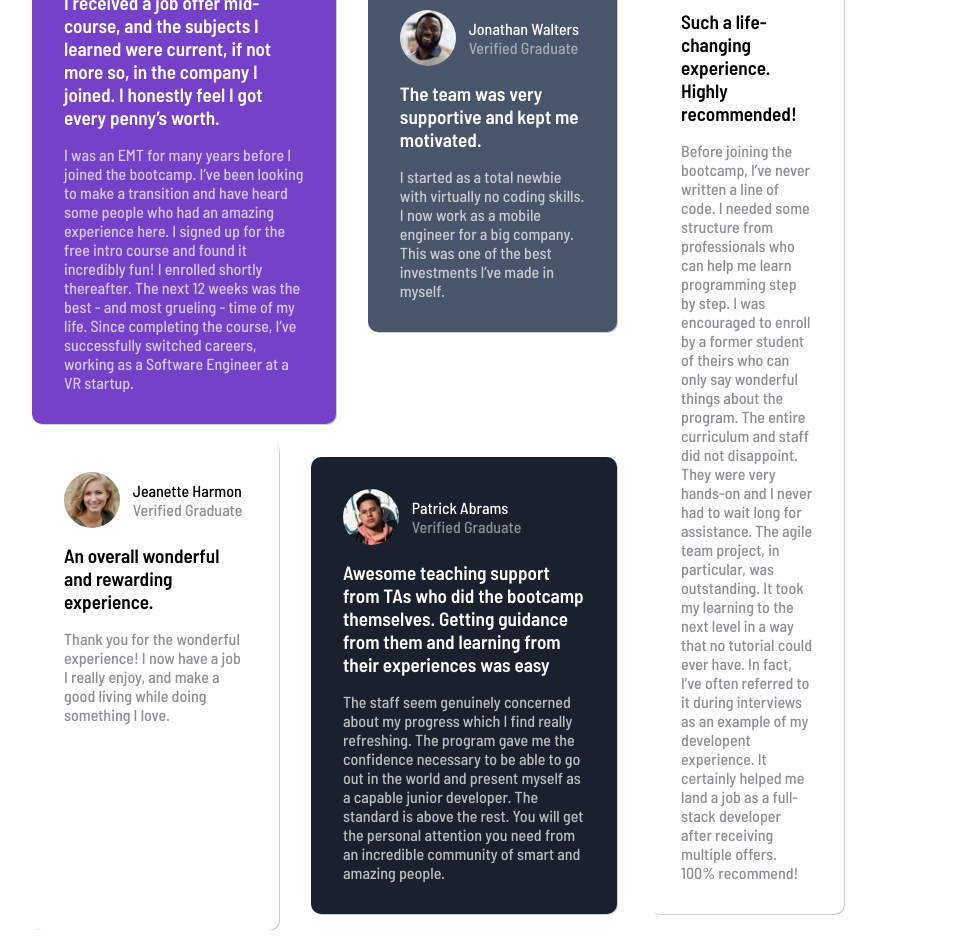
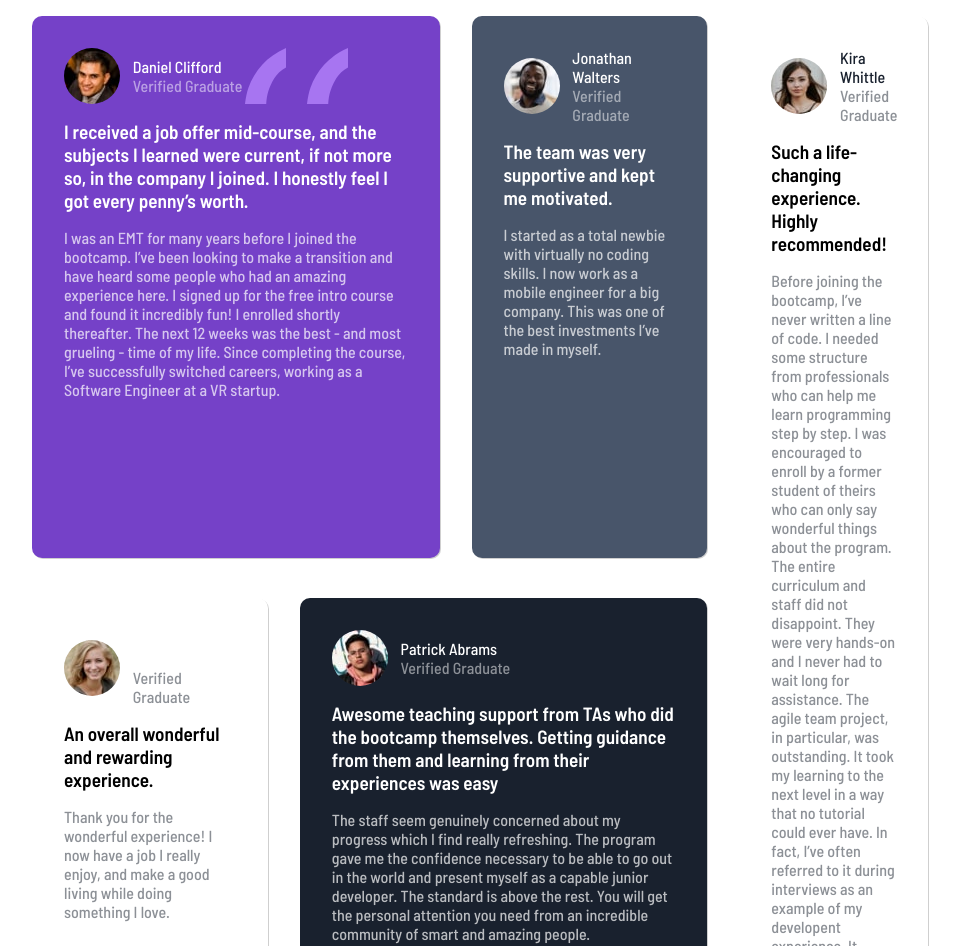
Before and after one commit to BismeetSingh/frontendmentor-teestimonials, a plain HTML site: page index.html in a window 1280 px wide. Shown: the top 946 px of the page, without its empty margins (176-1136 px from the left). Drawn offline with Linux system fonts and the light colour scheme.

Commit message:
Refactor css and remove high specificity. Make css mobile first.

```diff
--- a/main.scss
+++ b/main.scss
@@ -12,12 +12,16 @@ body{
     justify-content: center;
     align-items: center;
     width: 100%;
-    max-height: 100vh;
+    min-height: 100vh;
 }
 
-@media (max-width:768px) {
-    main {
-        height: 100vh;
+
+
+
+main{
+    display: grid;
+    max-width: 70%;
+    font-family: variables.$font;
     grid-template-areas: "daniel"
     "daniel"
     "jonathan"
@@ -25,153 +29,185 @@ body{
     "patrick"
     "patrick"
     "kira";
-    }
-    .card{
-        width: 100%;
-      }
-      .card:nth-of-type(1){
-        min-height: 400px;
-        width: 100%;
-      }
-      .card:nth-of-type(2){
-        min-height: 300px;
-        width: 100%;
-      }
-      .card:nth-of-type(5),.card:nth-of-type(4){
-        max-width: 100%;
+
 }
 
+main .person-img {
+    border-radius: 30px;
+}
+
+
+.card{
+    border-radius: 10px;
+    padding: 2em;
+    box-shadow: 1px 1px variables.$lightGray;
+    margin: 1rem;
+    width: 100%;
+
+}
+
+.card .description{
+    margin-top: 1rem;
+}
+
+.card .offer {
+    font-size: 1.2rem;
+    font-weight: 600;
+    margin-top: 1rem;
+}
+
+.card .name-grad {
+    display: flex;
+    flex-direction: column;
+    margin-left: 0.8rem;
+}
+
+.card .info-container{
+    display: flex;
+    align-items: center;
+
+}
+
+
+// Card one
+.card:nth-of-type(1) {
+    background-color: variables.$moderateViolet;
+    color: variables.$white;
+    grid-area: daniel;
+
+}
+
+
+.card:nth-of-type(1) .graduate {
+    color: variables.$whitefiftyopacity;
+}
+
+.card:nth-of-type(1) .description {
+    color: variables.$whiteseventyopacity;
+}
+
+.card:nth-of-type(1)   .info-container {
+    background-image: url('images/bg-pattern-quotation.svg');
+    background-repeat: no-repeat;
+    background-position:right 25% top ;
+
+}
+
+//Card two
+
+.card:nth-of-type(2) {
+    background-color: variables.$darkGrayishBlue;
+    grid-area: jonathan;
+
+}
+
+.card:nth-of-type(2)   .graduate {
+    color: variables.$whitefiftyopacity;
+}
+
+.card:nth-of-type(2) .description {
+    color: variables.$whiteseventyopacity;
+}
+
+.card:nth-of-type(2) .offer{
+    color: variables.$white;
+}
+
+.card:nth-of-type(2) .name{
+    color: variables.$white;
+}
+
+//Card three
+.card:nth-of-type(3) {
+    background-color: variables.$white;
+    grid-area: jeanette;
+
+}
+
+.card:nth-of-type(3) .graduate {
+    color: variables.$darkBlackishBluefiftyOpacity;
+}
+
+.card:nth-of-type(3)  .description {
+    color: variables.$darkBlackishBluefiftyOpacity;
+}
+
+
+//Card four
+.card:nth-of-type(4) {
+    background-color: variables.$darkBlackishBlue;
+    grid-area: patrick;
+
+}
+
+.card:nth-of-type(4) .offer,.name {
+    color: variables.$white;
+}
+
+.card:nth-of-type(4) .description {
+    color: variables.$whiteseventyopacity;
+}
+
+.card:nth-of-type(4) .graduate {
+    color: variables.$whitefiftyopacity;
+}
+
+//Card 5
+.card:nth-of-type(5) {
+    background-color: variables.$white;
+    grid-area: kira;
+
+
+}
+
+.card:nth-of-type(5) .graduate {
+    color: variables.$darkBlackishBluefiftyOpacity;
+}
+
+.card:nth-of-type(5) .name {
+    color: variables.$darkBlackishBlue;
+}
+
+.card:nth-of-type(5) .description {
+    color: variables.$darkBlackishBluefiftyOpacity;
 }
 
 @media (min-width:768px) {
     main{
         grid-template-areas: "daniel daniel jonathan kira"
                      "jeanette patrick patrick kira";
+        column-gap: 2rem;
+        row-gap: 0.5rem;
+    }
+    .card:nth-of-type(1){
+        min-width: min-content;
+        min-height: 22rem;
     }
     .card:nth-of-type(2){
-        max-width: 280px;
+        min-width: 0.8rem;
+        min-height: 22rem;
+    }
+    .card:nth-of-type(3){
+        min-width: 1rem;
+        min-height: 5rem;
+    }
+    .card:nth-of-type(4){
+        min-width: min-content;
+        min-height: 5rem;
     }
     .card:nth-of-type(5){
-        max-width: 70%;
-        min-height: 90%;
-    }
-    .card:nth-of-type(4) {
-        height: auto;
-        width: auto;
-    }
-}
-
-main{
-    display: grid;
-    max-width: 70%;
-    align-items: center;
-    max-height: 100%;
-    font-family: variables.$font;
-
-    .person-img {
-        border-radius: 30px;
-    }
-    .card{
-        border-radius: 10px;
-        padding: 2em;
-        box-shadow: 1px 1px variables.$lightGray;
-        margin: 1rem;
-        .name-grad {
-            display: flex;
-            flex-direction: column;
-            margin-left: 0.8rem;
-        }
-        .info-container{
-            display: flex;
-            align-items: center;
-
-        }
-        .offer {
-            font-size: 1.2rem;
-            font-weight: 600;
-            margin-top: 1rem;
-        }
-        .description{
-            margin-top: 1rem;
-        }
-
-    }
-    .card:nth-of-type(1) {
-        background-color: variables.$moderateViolet;
-        color: variables.$white;
-        grid-area: daniel;
-        max-width: max-content;
-
-        .graduate {
-            color: variables.$whitefiftyopacity;
-        }
-        .description {
-            color: variables.$whiteseventyopacity;
-        }
-        .info-container {
-            background-image: url('images/bg-pattern-quotation.svg');
-            background-repeat: no-repeat;
-            background-position:right 25% top ;
-
+        min-width: 2.5rem;
+        min-height: 22rem+5rem; //Referring to heights of first and second rows.
     }
 
 }
 
-    .card:nth-of-type(2) {
-        background-color: variables.$darkGrayishBlue;
-        grid-area: jonathan;
 
-        .graduate {
-            color: variables.$whitefiftyopacity;
-        }
-        .description {
-            color: variables.$whiteseventyopacity;
-        }
-        .offer{
-            color: variables.$white;
-        }
-        .name{
-            color: variables.$white;
-        }
-    }
-    .card:nth-of-type(3) {
-        background-color: variables.$white;
-        grid-area: jeanette;
-        max-width: auto;
-        height: 100%;
-        .graduate {
-            color: variables.$darkBlackishBluefiftyOpacity;
-        }
-        .description {
-            color: variables.$darkBlackishBluefiftyOpacity;
-        }
-    }
-    .card:nth-of-type(4) {
-        background-color: variables.$darkBlackishBlue;
-        grid-area: patrick;
-        .offer,.name {
-            color: variables.$white;
-        }
-        .description {
-            color: variables.$whiteseventyopacity;
-        }
-        .graduate {
-            color: variables.$whitefiftyopacity;
-        }
-    }
-    .card:nth-of-type(5) {
-        background-color: variables.$white;
-        grid-area: kira;
+// @media (max-width:1300px) {
+//     main{
+//         grid-template-areas: "daniel jonathan"
+//                             "jeanette patrick"
+//                             "kira jeanette";
 
-
-        .graduate {
-            color: variables.$darkBlackishBluefiftyOpacity;
-        }
-        .name {
-            color: variables.$darkBlackishBlue;
-        }
-        .description {
-            color: variables.$darkBlackishBluefiftyOpacity;
-        }
-    }
-}
+// }
+// }
```
Also changed, not shown: main.css, 1 other file. Lines whose indentation alone changed are shown as unchanged.
